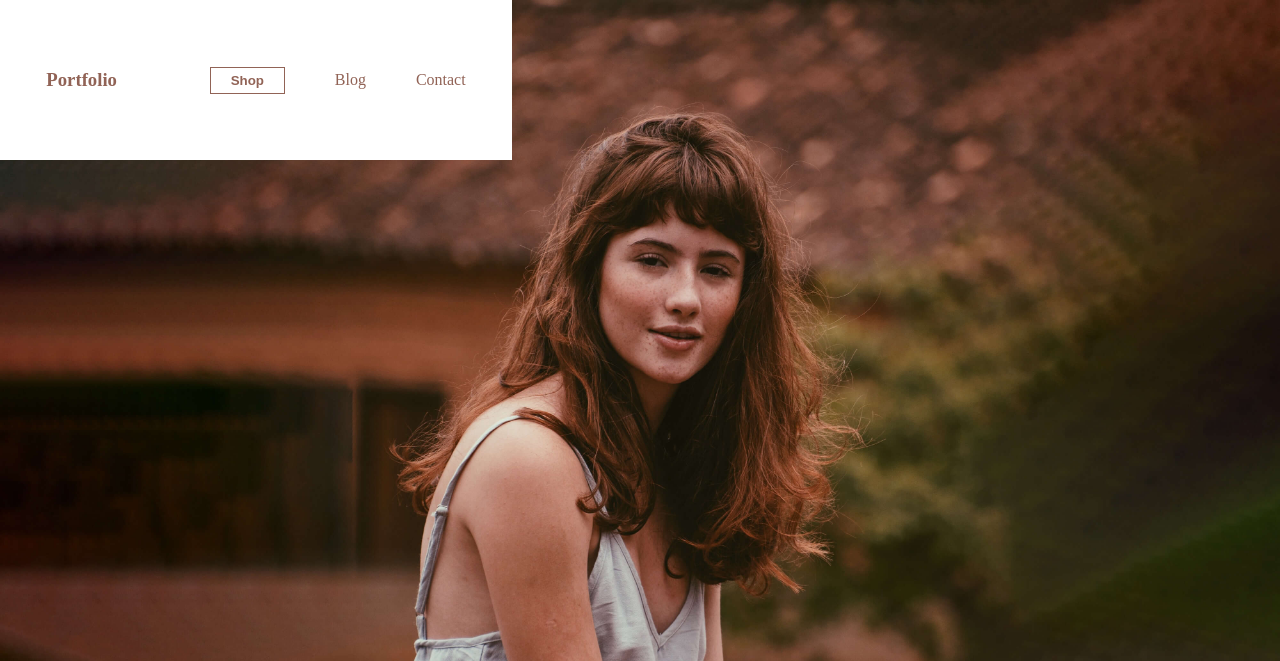
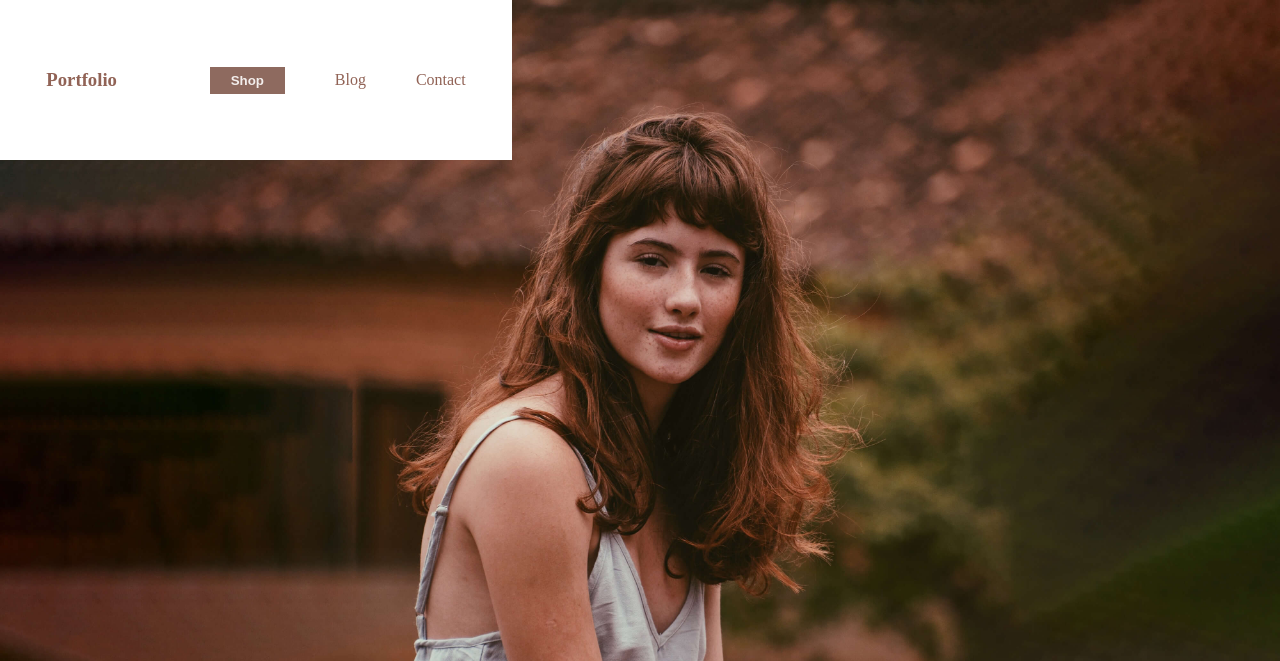
Before and after one commit to hvoyka/gsap-animation, a plain HTML site: page index.html in a window 1280 px wide. Shown: the top 661 px of the page. Drawn offline with nearby package versions, Linux system fonts and the light colour scheme.

Commit message:
add animation to 'shop' btn

```diff
--- a/app.js
+++ b/app.js
@@ -9,7 +9,15 @@ window.onload = function () {
 const navButton = document.querySelector('.nav-button');
 const navOpen = document.querySelector('.nav-open');
 
+//Shop button animation
+const tlBtn = gsap.to('.nav-button', 3, {
+  color: '#fff',
+  backgroundColor: '#916356',
+  ease: "power2.easeOut",
+  repeat: -1
+})
 
+//Menu animation
 let tl = gsap.timeline({ paused: true, reversed: true });
 
 tl.to('.cover', 1, {
@@ -34,7 +42,7 @@ tl.to('.cover', 1, {
     });
 
 navButton.addEventListener('click', (e) => {
-  if(tl.isActive()){
+  if (tl.isActive()) {
     e.preventDefault();
     e.stopImmediatePropagation();
     return false;
@@ -42,6 +50,6 @@ navButton.addEventListener('click', (e) => {
   toggleTween(tl)
 })
 
-function toggleTween (tween){
+function toggleTween(tween) {
   tween.reversed() ? tween.play() : tween.reverse()
 }
--- a/style.css
+++ b/style.css
@@ -55,7 +55,7 @@ nav {
   color: #916356;
   font-weight: bold;
   background-color: transparent;
-  border: 1px solid  #916356;
+  border: 1px solid  transparent;
   padding: 5px 20px;
   cursor: pointer;
 }
```
